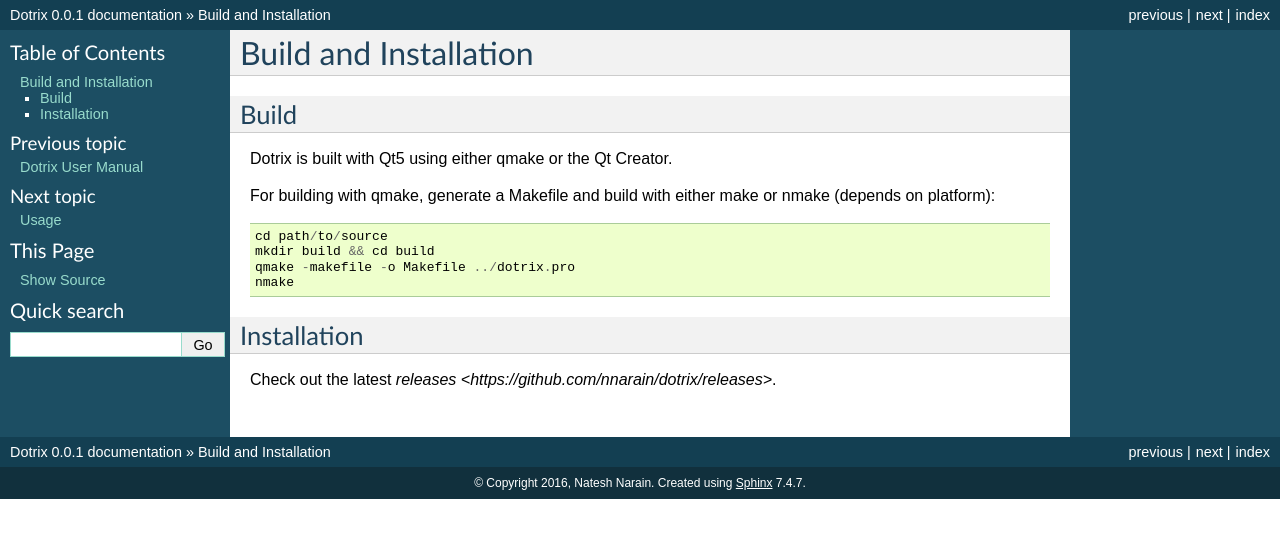
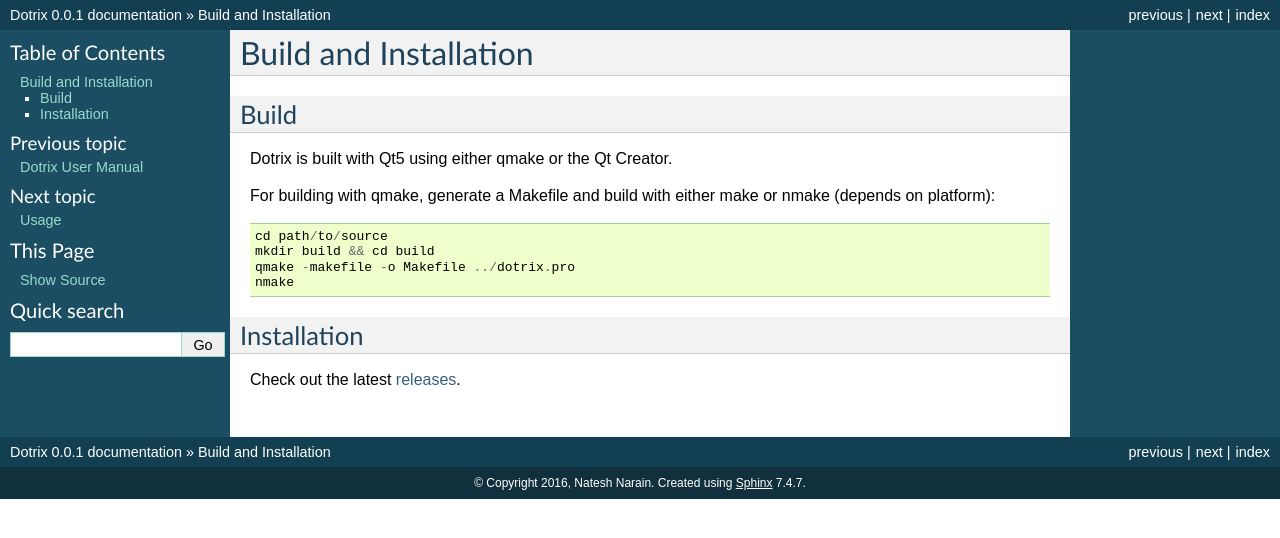
Before and after one commit to nnarain/dotrix, a Sphinx documentation site: the page built from docs/installation.rst, in a window 1280 px wide. Shown: the top 538 px of the page. Built offline with Sphinx 7.4.7, drawn with Linux system fonts in a browser that asks for light colours.

Commit message:
added some pages

```diff
--- a/docs/installation.rst
+++ b/docs/installation.rst
@@ -16,4 +16,4 @@ For building with qmake, generate a Makefile and build with either make or nmake
 Installation
 ------------
 
-Check out the latest `releases <https://github.com/nnarain/dotrix/releases>`.
+Check out the latest `releases <https://github.com/nnarain/dotrix/releases>`_.
```
